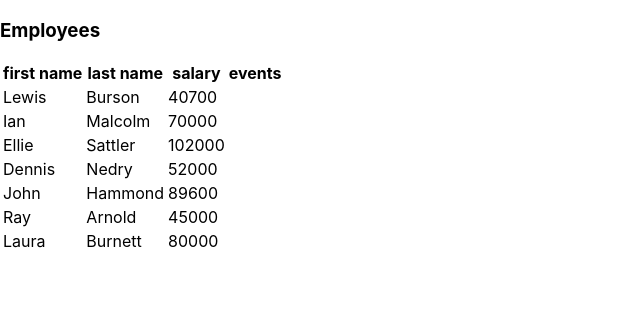
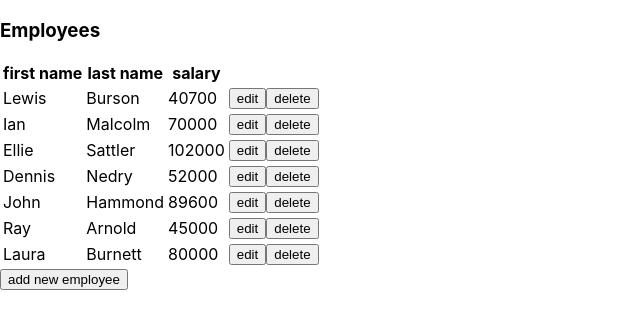
Before and after one commit to tripleboba/ecapital-take-home, a React (Create React App) app: page / in a window 1280 px wide. Shown: the top 328 px of the page, without its empty margins (0-640 px from the left). Built offline with nearby package versions, Linux system fonts and the light colour scheme.

Commit message:
init visualizing components

```diff
--- a/src/components/Table.js
+++ b/src/components/Table.js
@@ -3,7 +3,18 @@ import data from '../db/mock-employees.json';
 
 function Table() {
 
-const [employees, setEmployees] = useState(data["employees"]);
+  const [employees, setEmployees] = useState(data["employees"]);
+  const listOfEmployees = employees.map((employee, index) => (
+    <tr key={index}>
+      <td>{employee.firstName}</td>
+      <td>{employee.lastName}</td>
+      <td>{employee.salary}</td>
+      <td>
+        <button>edit</button>
+        <button>delete</button>
+      </td>
+    </tr>
+  ))
 
   return (
     <div>
@@ -14,25 +25,14 @@ const [employees, setEmployees] = useState(data["employees"]);
             <th>first name</th>
             <th>last name</th>
             <th>salary</th>
-            <th>events</th>
           </tr>
         </thead>
         <tbody>
-          {employees.map((e) => (
-            <tr>
-              <td>{e.firstName}</td>
-              <td>{e.lastName}</td>
-              <td>{e.salary}</td>
-            </tr>
-          ))}
-          {/* <tr>
-            <td>f1</td>
-            <td>f2</td>
-            <td>$</td>
-            <td>edit delete</td>
-          </tr> */}
+          {listOfEmployees}
         </tbody>
       </table>
+
+      <button>add new employee</button>
 
     </div>
 
```
Also changed, not shown: src/components/Employee.js (added, +9 -0 lines).
